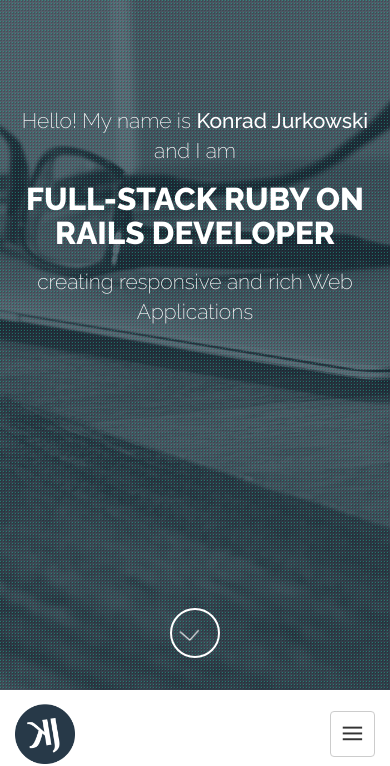
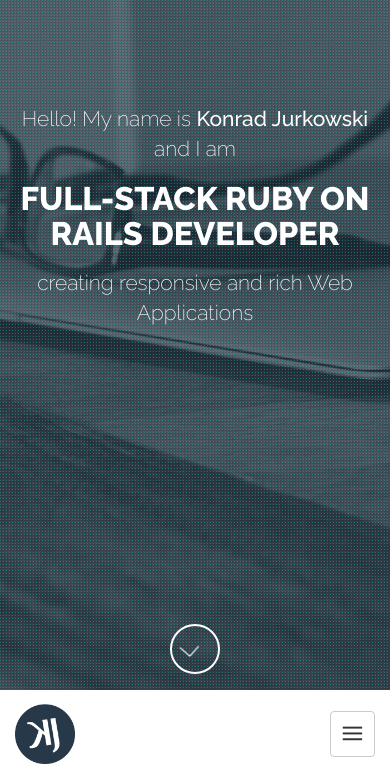
Before and after one commit to msx2/msx2.github.io, a Jekyll site: the page built from index.html, in a window 390 px wide. Shown: the part 210-976 px from the top of the page. Built offline with Jekyll 4.4.1, drawn with Linux system fonts in a browser that asks for light colours; nearby versions of some CDN libraries; library files that are not in the unit come from our copies.

Commit message:
Improved home section for mobile devices

```diff
--- a/_sass/_home.sass
+++ b/_sass/_home.sass
@@ -2,12 +2,14 @@
   +display(flex)
   +align-items(center)
   height: 100%
-  min-height: 400px
   background: $home-bg
   color: $home-color
 
-  +tablet(lte)
+  +phone(lte)
     padding: 0 0.5em
+
+    +landscape
+      padding-bottom: 1.5em
 
   &::before,
   &::after
@@ -55,8 +57,8 @@
     text-transform: uppercase
     margin: 0.5em 0
 
-    +tablet(lte)
-      font-size: 1.5em
+    +phone(lte)
+      font-size: 1.55em
 
   .typer
     span
@@ -75,6 +77,9 @@
   margin-left: -25px
   bottom: 2em
 
+  +phone(lte)
+    bottom: 1em
+
   .scroll-down
     +size(100%)
     line-height: 50px
```
